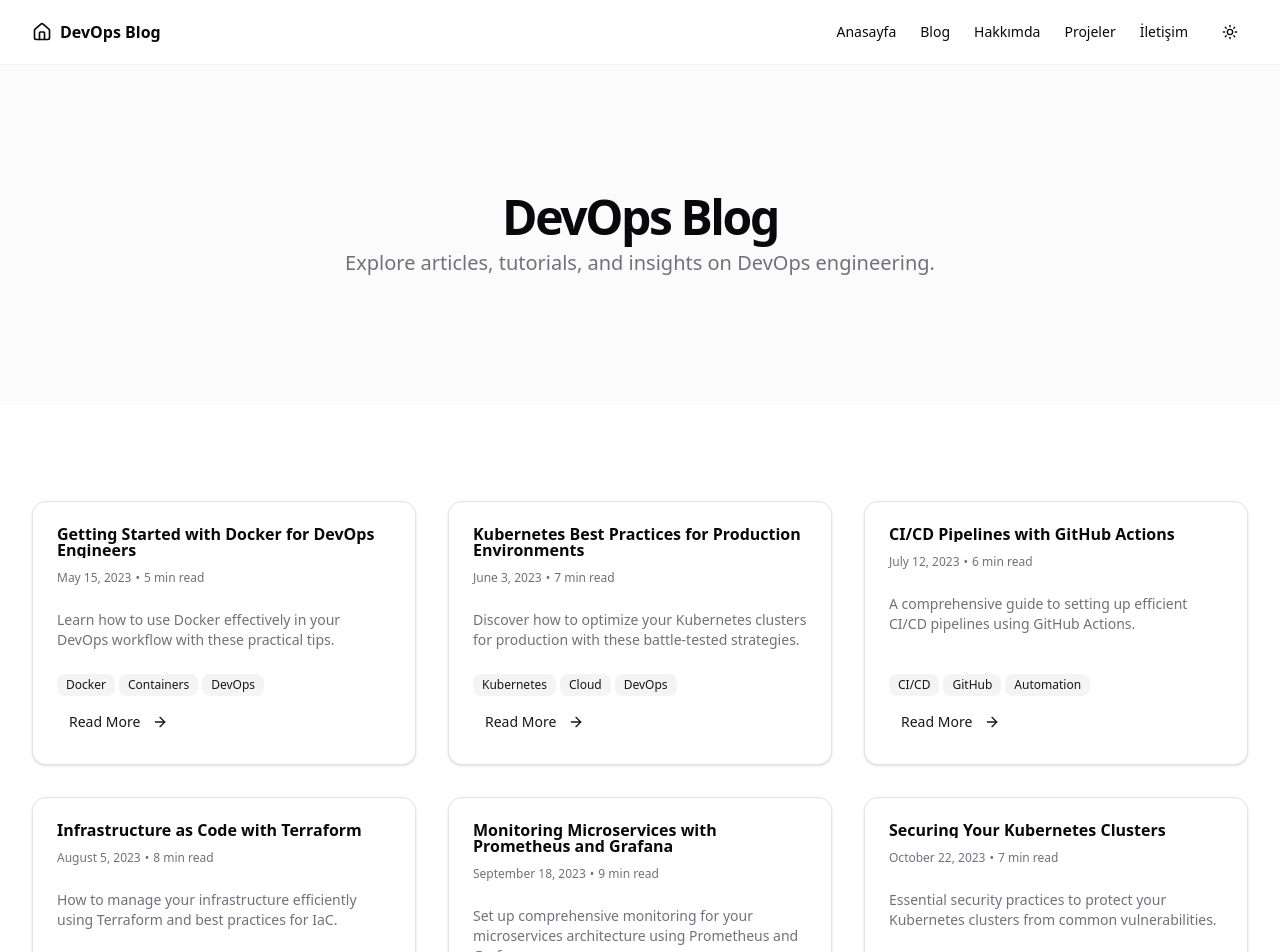
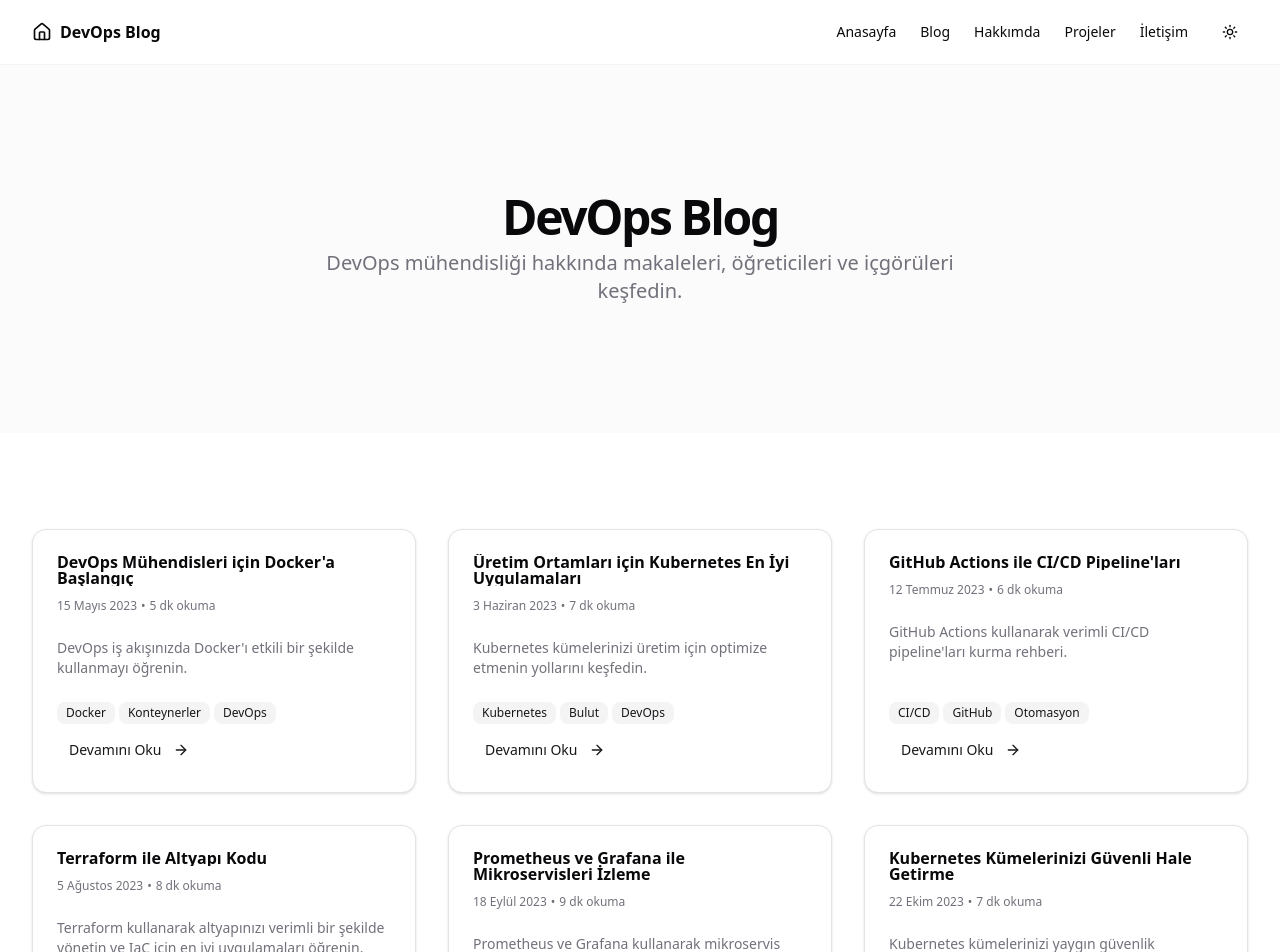
Before and after one commit to oballi/devops-website, a Next.js app: page /blog in a window 1280 px wide. Shown: the top 952 px of the page. Built offline with nearby package versions, Linux system fonts and the light colour scheme.

Commit message:
türkçeleştirme işlemleri tamamlandı

```diff
--- a/src/app/about/page.tsx
+++ b/src/app/about/page.tsx
@@ -6,8 +6,8 @@
 import Link from "next/link";
 
 export const metadata = {
-  title: "About Me | DevOps Blog",
-  description: "Learn more about the DevOps engineer behind this blog.",
+  title: "Hakkımda | DevOps Blog",
+  description: "Bu blogun arkasındaki DevOps mühendisi hakkında daha fazla bilgi edinin.",
 };
 
 export default function AboutPage() {
@@ -26,10 +26,10 @@
               </Avatar>
               <div className="space-y-2">
                 <h1 className="text-3xl font-bold tracking-tighter sm:text-4xl md:text-5xl">
-                  About Me
+                  Hakkımda
                 </h1>
                 <p className="mx-auto max-w-[700px] text-muted-foreground md:text-xl">
-                  DevOps Engineer & Technical Writer
+                  DevOps Mühendisi & Teknik Yazar
                 </p>
                 <div className="flex justify-center space-x-4 mt-4">
                   <Link href="https://github.com" target="_blank" rel="noopener noreferrer" className="hover:text-foreground/80">
@@ -55,53 +55,54 @@
           <div className="max-w-7xl mx-auto px-4 sm:px-6 lg:px-8">
             <div className="mx-auto max-w-3xl space-y-8">
               <div className="space-y-4">
-                <h2 className="text-2xl font-bold tracking-tight sm:text-3xl">My Story</h2>
+                <h2 className="text-2xl font-bold tracking-tight sm:text-3xl">Hikayem</h2>
                 <p className="text-muted-foreground">
-                  Hello! I'm a passionate DevOps engineer with over 8 years of experience in the field.
-                  I specialize in cloud infrastructure, containerization, CI/CD pipelines, and automation.
-                  Throughout my career, I've worked with various technologies and platforms, helping
-                  organizations streamline their development processes and improve their operational efficiency.
+                  Merhaba! Ben 8 yılı aşkın deneyime sahip tutkulu bir DevOps mühendisiyim.
+                  Bulut altyapısı, konteynerizasyon, CI/CD pipeline'ları ve otomasyon konularında uzmanlaştım.
+                  Kariyerim boyunca, organizasyonların geliştirme süreçlerini optimize etmelerine ve
+                  operasyonel verimliliklerini artırmalarına yardımcı olmak için çeşitli teknolojiler ve
+                  platformlarla çalıştım.
                 </p>
                 <p className="text-muted-foreground">
-                  I started this blog to share my knowledge and experiences with the community.
-                  My goal is to provide practical insights, tutorials, and best practices that can
-                  help fellow engineers in their DevOps journey.
+                  Bu blogu, bilgi ve deneyimlerimi toplulukla paylaşmak için başlattım.
+                  Amacım, DevOps yolculuğunda meslektaşlarıma yardımcı olabilecek pratik içgörüler,
+                  öğreticiler ve en iyi uygulamalar sunmaktır.
                 </p>
               </div>
 
               <div className="space-y-4">
-                <h2 className="text-2xl font-bold tracking-tight sm:text-3xl">Expertise</h2>
+                <h2 className="text-2xl font-bold tracking-tight sm:text-3xl">Uzmanlık Alanları</h2>
                 <div className="grid grid-cols-1 gap-4 sm:grid-cols-2">
                   <Card>
                     <CardContent className="p-6">
-                      <h3 className="text-xl font-bold mb-2">Infrastructure & Cloud</h3>
+                      <h3 className="text-xl font-bold mb-2">Altyapı & Bulut</h3>
                       <ul className="list-disc pl-5 space-y-1 text-muted-foreground">
                         <li>AWS, Azure, GCP</li>
                         <li>Terraform, CloudFormation</li>
                         <li>Kubernetes, Docker</li>
-                        <li>Infrastructure as Code</li>
+                        <li>Altyapı Kodu (IaC)</li>
                       </ul>
                     </CardContent>
                   </Card>
                   <Card>
                     <CardContent className="p-6">
-                      <h3 className="text-xl font-bold mb-2">CI/CD & Automation</h3>
+                      <h3 className="text-xl font-bold mb-2">CI/CD & Otomasyon</h3>
                       <ul className="list-disc pl-5 space-y-1 text-muted-foreground">
                         <li>Jenkins, GitHub Actions</li>
                         <li>GitLab CI, CircleCI</li>
                         <li>Ansible, Puppet</li>
-                        <li>Bash, Python scripting</li>
+                        <li>Bash, Python scriptleri</li>
                       </ul>
                     </CardContent>
                   </Card>
                   <Card>
                     <CardContent className="p-6">
-                      <h3 className="text-xl font-bold mb-2">Monitoring & Observability</h3>
+                      <h3 className="text-xl font-bold mb-2">İzleme & Gözlemleme</h3>
                       <ul className="list-disc pl-5 space-y-1 text-muted-foreground">
                         <li>Prometheus, Grafana</li>
                         <li>ELK Stack</li>
                         <li>Datadog, New Relic</li>
-                        <li>Distributed tracing</li>
+                        <li>Dağıtık izleme</li>
                       </ul>
                     </CardContent>
                   </Card>
@@ -151,22 +152,22 @@
               </div>
 
               <div className="space-y-4">
-                <h2 className="text-2xl font-bold tracking-tight sm:text-3xl">Certifications</h2>
+                <h2 className="text-2xl font-bold tracking-tight sm:text-3xl">Sertifikalar</h2>
                 <div className="grid grid-cols-1 gap-4 sm:grid-cols-2">
                   <div className="border rounded-lg p-4">
-                    <h3 className="font-bold">AWS Certified DevOps Engineer</h3>
+                    <h3 className="font-bold">AWS Sertifikalı DevOps Mühendisi</h3>
                     <p className="text-sm text-muted-foreground">Amazon Web Services</p>
                   </div>
                   <div className="border rounded-lg p-4">
-                    <h3 className="font-bold">Certified Kubernetes Administrator</h3>
+                    <h3 className="font-bold">Sertifikalı Kubernetes Yöneticisi</h3>
                     <p className="text-sm text-muted-foreground">Cloud Native Computing Foundation</p>
                   </div>
                   <div className="border rounded-lg p-4">
-                    <h3 className="font-bold">Microsoft Azure DevOps Engineer</h3>
+                    <h3 className="font-bold">Microsoft Azure DevOps Mühendisi</h3>
                     <p className="text-sm text-muted-foreground">Microsoft</p>
                   </div>
                   <div className="border rounded-lg p-4">
-                    <h3 className="font-bold">HashiCorp Certified Terraform Associate</h3>
+                    <h3 className="font-bold">HashiCorp Sertifikalı Terraform Uzmanı</h3>
                     <p className="text-sm text-muted-foreground">HashiCorp</p>
                   </div>
                 </div>
--- a/src/app/blog/page.tsx
+++ b/src/app/blog/page.tsx
@@ -11,57 +11,57 @@
 const blogPosts = [
   {
     id: 1,
-    title: "Getting Started with Docker for DevOps Engineers",
-    description: "Learn how to use Docker effectively in your DevOps workflow with these practical tips.",
-    date: "May 15, 2023",
-    tags: ["Docker", "Containers", "DevOps"],
-    readingTime: "5 min read",
+    title: "DevOps Mühendisleri için Docker'a Başlangıç",
+    description: "DevOps iş akışınızda Docker'ı etkili bir şekilde kullanmayı öğrenin.",
+    date: "15 Mayıs 2023",
+    tags: ["Docker", "Konteynerler", "DevOps"],
+    readingTime: "5 dk okuma",
   },
   {
     id: 2,
-    title: "Kubernetes Best Practices for Production Environments",
-    description: "Discover how to optimize your Kubernetes clusters for production with these battle-tested strategies.",
-    date: "June 3, 2023",
-    tags: ["Kubernetes", "Cloud", "DevOps"],
-    readingTime: "7 min read",
+    title: "Üretim Ortamları için Kubernetes En İyi Uygulamaları",
+    description: "Kubernetes kümelerinizi üretim için optimize etmenin yollarını keşfedin.",
+    date: "3 Haziran 2023",
+    tags: ["Kubernetes", "Bulut", "DevOps"],
+    readingTime: "7 dk okuma",
   },
   {
     id: 3,
-    title: "CI/CD Pipelines with GitHub Actions",
-    description: "A comprehensive guide to setting up efficient CI/CD pipelines using GitHub Actions.",
-    date: "July 12, 2023",
-    tags: ["CI/CD", "GitHub", "Automation"],
-    readingTime: "6 min read",
+    title: "GitHub Actions ile CI/CD Pipeline'ları",
+    description: "GitHub Actions kullanarak verimli CI/CD pipeline'ları kurma rehberi.",
+    date: "12 Temmuz 2023",
+    tags: ["CI/CD", "GitHub", "Otomasyon"],
+    readingTime: "6 dk okuma",
   },
   {
     id: 4,
-    title: "Infrastructure as Code with Terraform",
-    description: "How to manage your infrastructure efficiently using Terraform and best practices for IaC.",
-    date: "August 5, 2023",
-    tags: ["Terraform", "IaC", "Cloud"],
-    readingTime: "8 min read",
+    title: "Terraform ile Altyapı Kodu",
+    description: "Terraform kullanarak altyapınızı verimli bir şekilde yönetin ve IaC için en iyi uygulamaları öğrenin.",
+    date: "5 Ağustos 2023",
+    tags: ["Terraform", "IaC", "Bulut"],
+    readingTime: "8 dk okuma",
   },
   {
     id: 5,
-    title: "Monitoring Microservices with Prometheus and Grafana",
-    description: "Set up comprehensive monitoring for your microservices architecture using Prometheus and Grafana.",
-    date: "September 18, 2023",
-    tags: ["Monitoring", "Prometheus", "Grafana"],
-    readingTime: "9 min read",
+    title: "Prometheus ve Grafana ile Mikroservisleri İzleme",
+    description: "Prometheus ve Grafana kullanarak mikroservis mimariniz için kapsamlı izleme kurulumu.",
+    date: "18 Eylül 2023",
+    tags: ["İzleme", "Prometheus", "Grafana"],
+    readingTime: "9 dk okuma",
   },
   {
     id: 6,
-    title: "Securing Your Kubernetes Clusters",
-    description: "Essential security practices to protect your Kubernetes clusters from common vulnerabilities.",
-    date: "October 22, 2023",
-    tags: ["Kubernetes", "Security", "DevOps"],
-    readingTime: "7 min read",
+    title: "Kubernetes Kümelerinizi Güvenli Hale Getirme",
+    description: "Kubernetes kümelerinizi yaygın güvenlik açıklarından korumak için temel güvenlik uygulamaları.",
+    date: "22 Ekim 2023",
+    tags: ["Kubernetes", "Güvenlik", "DevOps"],
+    readingTime: "7 dk okuma",
   },
 ];
 
 export const metadata = {
   title: "Blog | DevOps Blog",
-  description: "Read the latest articles on DevOps engineering, tools, and best practices.",
+  description: "DevOps mühendisliği, araçlar ve en iyi uygulamalar hakkında en son makaleleri okuyun.",
 };
 
 export default function BlogPage() {
@@ -79,7 +79,7 @@
                   DevOps Blog
                 </h1>
                 <p className="mx-auto max-w-[700px] text-muted-foreground md:text-xl">
-                  Explore articles, tutorials, and insights on DevOps engineering.
+                  DevOps mühendisliği hakkında makaleleri, öğreticileri ve içgörüleri keşfedin.
                 </p>
               </div>
             </div>
@@ -115,7 +115,7 @@
                     </div>
                     <Button variant="link" className="px-0" asChild>
                       <Link href={`/blog/${post.id}`}>
-                        Read More
+                        Devamını Oku
                         <ArrowRightIcon className="ml-1 h-3 w-3" />
                       </Link>
                     </Button>
@@ -132,7 +132,7 @@
             <div className="flex flex-col items-center gap-4 text-center">
               <div className="space-y-2">
                 <h2 className="text-2xl font-bold tracking-tighter sm:text-3xl">
-                  Browse by Category
+                  Kategoriye Göre Göz At
                 </h2>
               </div>
               <div className="flex flex-wrap justify-center gap-2 mt-4">
--- a/src/app/page.tsx
+++ b/src/app/page.tsx
@@ -10,27 +10,27 @@
 const featuredPosts = [
   {
     id: 1,
-    title: "Getting Started with Docker for DevOps Engineers",
-    description: "Learn how to use Docker effectively in your DevOps workflow with these practical tips.",
-    date: "May 15, 2023",
-    tags: ["Docker", "Containers", "DevOps"],
-    readingTime: "5 min read",
+    title: "DevOps Mühendisleri için Docker'a Başlangıç",
+    description: "DevOps iş akışınızda Docker'ı etkili bir şekilde kullanmayı öğrenin.",
+    date: "15 Mayıs 2023",
+    tags: ["Docker", "Konteynerler", "DevOps"],
+    readingTime: "5 dk okuma",
   },
   {
     id: 2,
-    title: "Kubernetes Best Practices for Production Environments",
-    description: "Discover how to optimize your Kubernetes clusters for production with these battle-tested strategies.",
-    date: "June 3, 2023",
-    tags: ["Kubernetes", "Cloud", "DevOps"],
-    readingTime: "7 min read",
+    title: "Üretim Ortamları için Kubernetes En İyi Uygulamaları",
+    description: "Kubernetes kümelerinizi üretim için optimize etmenin yollarını keşfedin.",
+    date: "3 Haziran 2023",
+    tags: ["Kubernetes", "Bulut", "DevOps"],
+    readingTime: "7 dk okuma",
   },
   {
     id: 3,
-    title: "CI/CD Pipelines with GitHub Actions",
-    description: "A comprehensive guide to setting up efficient CI/CD pipelines using GitHub Actions.",
-    date: "July 12, 2023",
-    tags: ["CI/CD", "GitHub", "Automation"],
-    readingTime: "6 min read",
+    title: "GitHub Actions ile CI/CD Pipeline'ları",
+    description: "GitHub Actions kullanarak verimli CI/CD pipeline'ları kurma rehberi.",
+    date: "12 Temmuz 2023",
+    tags: ["CI/CD", "GitHub", "Otomasyon"],
+    readingTime: "6 dk okuma",
   },
 ];
 
@@ -46,21 +46,21 @@
             <div className="flex flex-col items-center gap-4 text-center w-full">
               <div className="space-y-2">
                 <h1 className="text-3xl font-bold tracking-tighter sm:text-4xl md:text-5xl">
-                  DevOps Insights & Best Practices
+                  DevOps İçgörüleri ve En İyi Uygulamalar
                 </h1>
                 <p className="mx-auto max-w-[700px] text-muted-foreground md:text-xl">
-                  Exploring the world of DevOps engineering with practical guides, tutorials, and insights.
+                  Pratik rehberler, öğreticiler ve içgörülerle DevOps mühendisliği dünyasını keşfedin.
                 </p>
               </div>
               <div className="flex flex-wrap items-center justify-center gap-4">
                 <Button asChild>
                   <Link href="/blog">
-                    Read Blog
+                    Blogu Oku
                     <ArrowRightIcon className="ml-2 h-4 w-4" />
                   </Link>
                 </Button>
                 <Button variant="outline" asChild>
-                  <Link href="/about">About Me</Link>
+                  <Link href="/about">Hakkımda</Link>
                 </Button>
               </div>
             </div>
@@ -73,10 +73,10 @@
             <div className="flex flex-col items-center justify-center space-y-4 text-center w-full">
               <div className="space-y-2">
                 <h2 className="text-3xl font-bold tracking-tighter md:text-4xl">
-                  Topics I Write About
+                  Yazdığım Konular
                 </h2>
                 <p className="mx-auto max-w-[700px] text-muted-foreground md:text-xl">
-                  Dive into various DevOps topics with practical examples and real-world applications.
+                  Pratik örnekler ve gerçek dünya uygulamalarıyla çeşitli DevOps konularını keşfedin.
                 </p>
               </div>
             </div>
@@ -85,27 +85,27 @@
                 <div className="rounded-full bg-primary/10 p-4">
                   <ServerIcon className="h-6 w-6 text-primary" />
                 </div>
-                <h3 className="text-xl font-bold">Infrastructure</h3>
+                <h3 className="text-xl font-bold">Altyapı</h3>
                 <p className="text-center text-muted-foreground">
-                  Cloud platforms, IaC, and modern infrastructure solutions.
+                  Bulut platformları, IaC ve modern altyapı çözümleri.
                 </p>
               </div>
               <div className="flex flex-col items-center space-y-2 rounded-lg p-4">
                 <div className="rounded-full bg-primary/10 p-4">
                   <TerminalIcon className="h-6 w-6 text-primary" />
                 </div>
-                <h3 className="text-xl font-bold">Automation</h3>
+                <h3 className="text-xl font-bold">Otomasyon</h3>
                 <p className="text-center text-muted-foreground">
-                  CI/CD pipelines, testing strategies, and deployment automation.
+                  CI/CD pipeline'ları, test stratejileri ve dağıtım otomasyonu.
                 </p>
               </div>
               <div className="flex flex-col items-center space-y-2 rounded-lg p-4">
                 <div className="rounded-full bg-primary/10 p-4">
                   <CodeIcon className="h-6 w-6 text-primary" />
                 </div>
-                <h3 className="text-xl font-bold">Development</h3>
+                <h3 className="text-xl font-bold">Geliştirme</h3>
                 <p className="text-center text-muted-foreground">
-                  DevOps culture, best practices, and tools for developers.
+                  DevOps kültürü, en iyi uygulamalar ve geliştiriciler için araçlar.
                 </p>
               </div>
             </div>
@@ -118,10 +118,10 @@
             <div className="flex flex-col items-center justify-center space-y-4 text-center w-full">
               <div className="space-y-2">
                 <h2 className="text-3xl font-bold tracking-tighter md:text-4xl">
-                  Featured Blog Posts
+                  Öne Çıkan Blog Yazıları
                 </h2>
                 <p className="mx-auto max-w-[700px] text-muted-foreground md:text-xl">
-                  Check out some of my most popular articles on DevOps topics.
+                  DevOps konularında en popüler makalelerimi keşfedin.
                 </p>
               </div>
             </div>
@@ -151,7 +151,7 @@
                     </div>
                     <Button variant="link" className="px-0" asChild>
                       <Link href={`/blog/${post.id}`}>
-                        Read More
+                        Devamını Oku
                         <ArrowRightIcon className="ml-1 h-3 w-3" />
                       </Link>
                     </Button>
@@ -162,7 +162,7 @@
             <div className="flex justify-center mt-8">
               <Button variant="outline" asChild>
                 <Link href="/blog">
-                  View All Posts
+                  Tüm Yazıları Gör
                   <ArrowRightIcon className="ml-2 h-4 w-4" />
                 </Link>
               </Button>
@@ -176,28 +176,28 @@
             <div className="flex flex-col items-center justify-center space-y-4 text-center w-full">
               <div className="space-y-2">
                 <h2 className="text-3xl font-bold tracking-tighter md:text-4xl">
-                  Stay Updated
+                  Güncel Kalın
                 </h2>
                 <p className="mx-auto max-w-[700px] text-muted-foreground md:text-xl">
-                  Subscribe to my newsletter for the latest DevOps insights and tutorials.
+                  En son DevOps içgörüleri ve öğreticileri için bültenime abone olun.
                 </p>
               </div>
               <div className="w-full max-w-md space-y-2 mx-auto">
                 <form className="flex space-x-2">
                   <input
                     className="flex h-10 w-full rounded-md border border-input bg-background px-3 py-2 text-sm ring-offset-background file:border-0 file:bg-transparent file:text-sm file:font-medium placeholder:text-muted-foreground focus-visible:outline-none focus-visible:ring-2 focus-visible:ring-ring focus-visible:ring-offset-2 disabled:cursor-not-allowed disabled:opacity-50"
-                    placeholder="Enter your email"
+                    placeholder="E-posta adresinizi girin"
                     type="email"
                     required
                   />
-                  <Button type="submit">Subscribe</Button>
+                  <Button type="submit">Abone Ol</Button>
                 </form>
                 <p className="text-xs text-muted-foreground">
-                  I'll never share your email with anyone else.
+                  E-posta adresinizi kimseyle paylaşmayacağım.
                 </p>
               </div>
             </div>
-          </div>
+        </div>
         </section>
       </main>
 
```
Also changed, not shown: src/app/contact/page.tsx (+33 -33 lines), src/app/not-found.tsx (+4 -4 lines).
